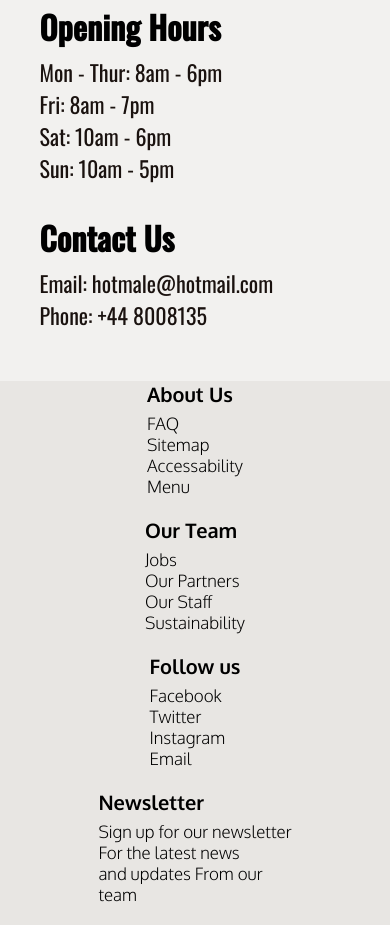
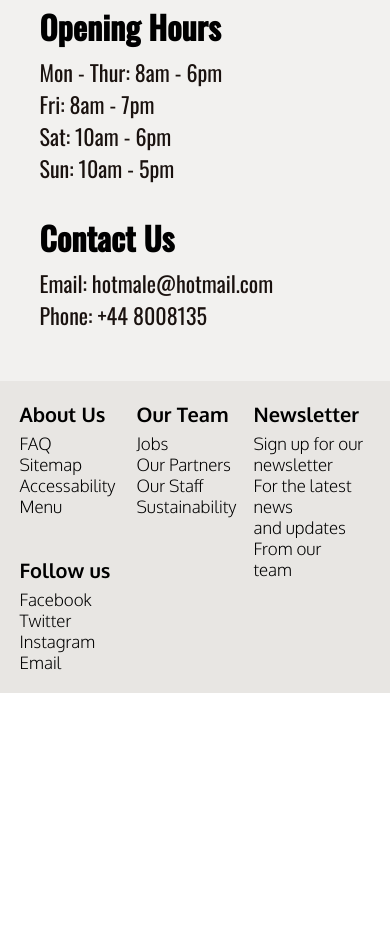
Before and after one commit to SeanStanfield/Union-Coffee, a plain HTML site: page index.html in a window 390 px wide. Shown: the part 4475-5400 px from the top of the page. After the commit the page ends 5168 px from the top, so only its background shows below. Drawn offline with nearby package versions, Linux system fonts and the light colour scheme; some packages are replaced by stand-ins of ours.

Commit message:
footer adjustment

```diff
--- a/css/home.css
+++ b/css/home.css
@@ -825,9 +825,10 @@ nav .nav-links {
   flex: 2;
   /* background-color: mistyrose; */
   display: flex;
-  justify-content: space-evenly;
+  justify-content: flex-start;
 }
 .footer-list {
+  flex: 1;
   list-style: none;
   font-weight: lighter;
   font-family: "Oxygen", sans-serif;
@@ -854,7 +855,7 @@ nav .nav-links {
   justify-content: flex-start;
 }
 
-@media all and (max-width: 500px) {
+@media all and (max-width: 767px) {
   .info-bar {
     flex-direction: column;
   }
@@ -866,18 +867,20 @@ nav .nav-links {
   .footer {
     height: auto;
     min-height: max-content;
-    flex-direction: column;
+    flex-direction: row;
   }
 
   .footer-left,
   .footer-right {
-    flex-direction: column;
+    flex-direction: row;
     flex-wrap: wrap;
-    justify-content: center;
-    align-items: center;
+    justify-content: flex-start;
+    align-items: flex-start;
   }
 
   .footer-list {
     margin-bottom: 20px;
+    margin-top: 20px;
+    width: 45%;
   }
 }
```
